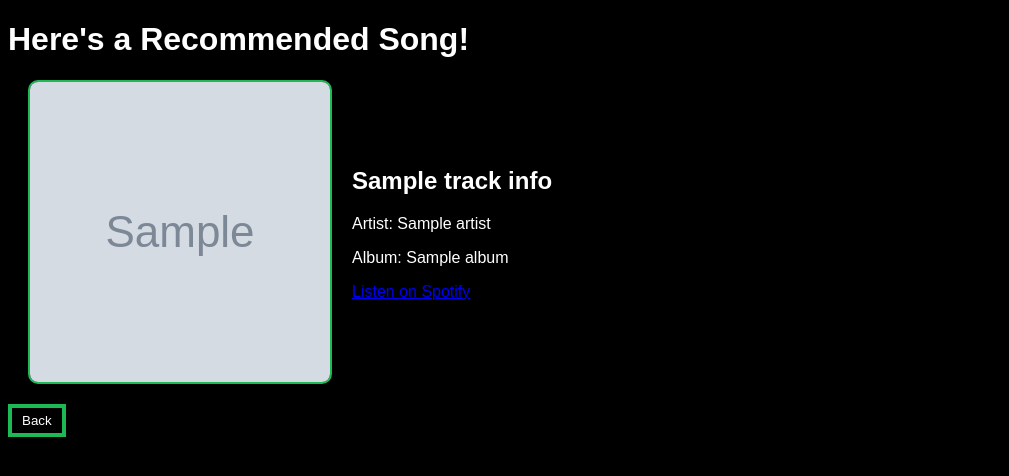
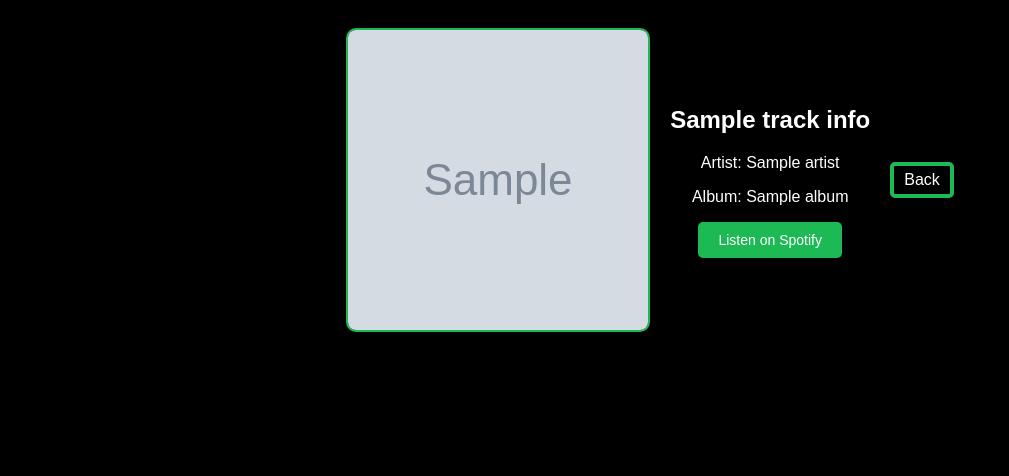
Before and after one commit to software-students-fall2023/5-final-project-fivepeat, a Flask app: template templates/song_gen.html in a window 1280 px wide. Shown: the top 476 px of the page, without its empty margins (0-1009 px from the left). Run offline with Flask 3, Linux system fonts and the light colour scheme; the template is opened without the code that fills it: most values are stand-ins (such as "Sample title", 1, 10 or a date in 2020).

Commit message:
updated song gen to look like top artists

```diff
--- a/templates/song_gen.html
+++ b/templates/song_gen.html
@@ -10,6 +10,9 @@
             color: white;
             font-family: 'Arial', sans-serif;
             text-align: left;
+            display: flex;
+            justify-content: center;
+            align-items: center;
         }
 
         .song-container {
@@ -17,7 +20,7 @@
             display: flex;
             align-items: center;
             justify-content: center;
-            text-align: left;
+            text-align: center;
         }
 
         img {
@@ -31,10 +34,26 @@
         .song-info {
             flex-grow: 1;
         }
+
+        .button {
+            display: inline-block;
+            background-color: #1DB954;
+            color: white;
+            padding: 10px 20px;
+            font-size: 14px;
+            border: none;
+            border-radius: 5px;
+            text-decoration: none;
+            cursor: pointer;
+            transition: background-color 0.3s;
+        }
+
+        .button:hover {
+            background-color: #1ed760;
+        }
     </style>
 </head>
 <body>
-    <h1>Here's a Recommended Song!</h1>
 
     <div class="song-container">
         <img src="{{ track_info.image_url }}" alt="{{ track_info.name }} Image">
@@ -42,11 +61,11 @@
             <h2>{{ track_info.name }}</h2>
             <p>Artist: {{ track_info.artists | join(', ') }}</p>
             <p>Album: {{ track_info.album }}</p>
-            <p><a href="{{ track_info.external_url }}" target="_blank">Listen on Spotify</a></p>
+            <p><a href="{{ track_info.external_url }}" target="_blank" class="button">Listen on Spotify</a></p>
         </div>
     </div>
     <a href="{{ url_for('top_artists') }}">
-        <button style="font-family: inherit; color: white; background-color: black; border: 4px solid #1DB954; padding: 5px 10px; cursor: pointer;">
+        <button style="font-family: inherit; color: white; background-color: black; border: 4px solid #1DB954; padding: 5px 10px; cursor: pointer; border-radius: 5px; font-size: 16px">
             Back
         </button>
     </a>
```
